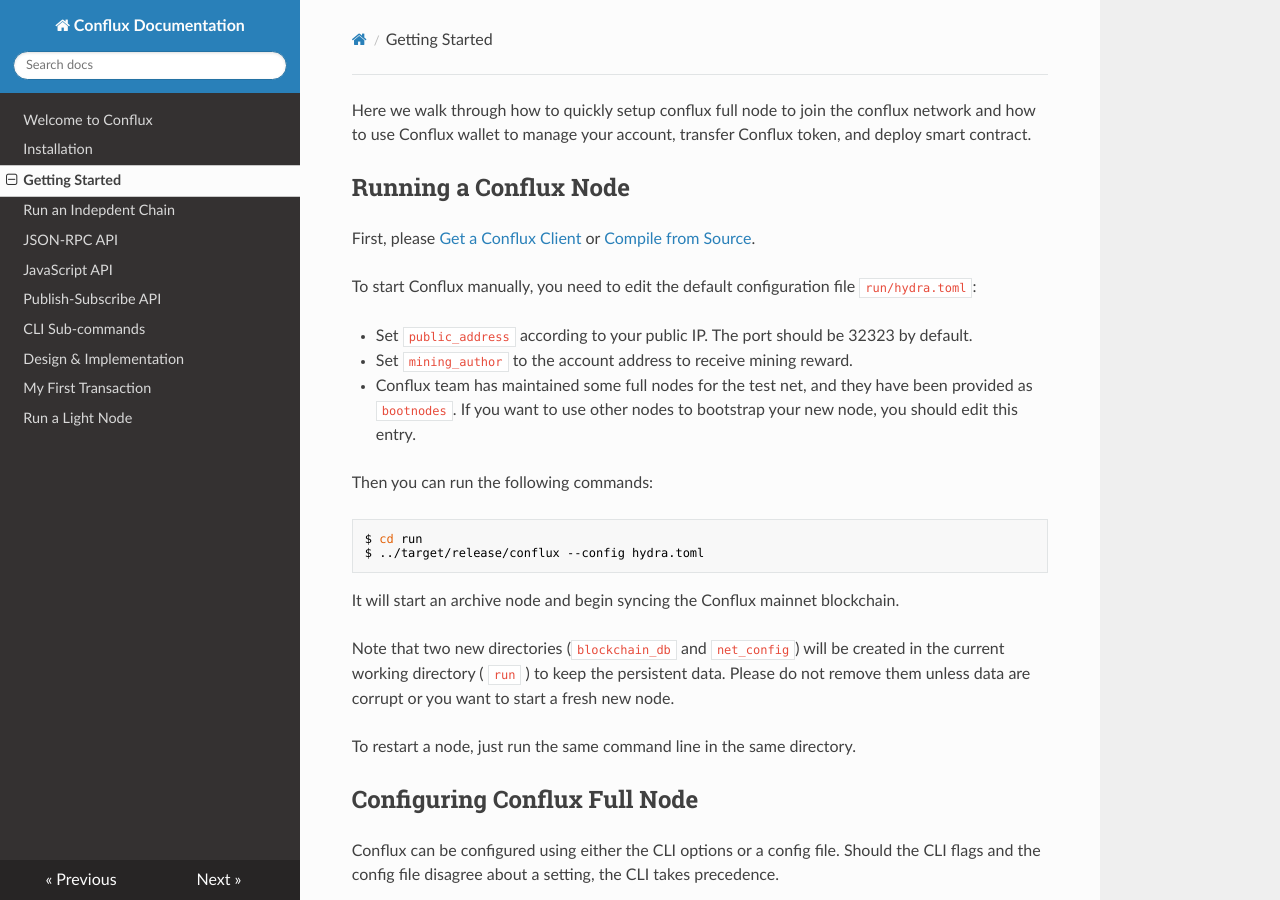
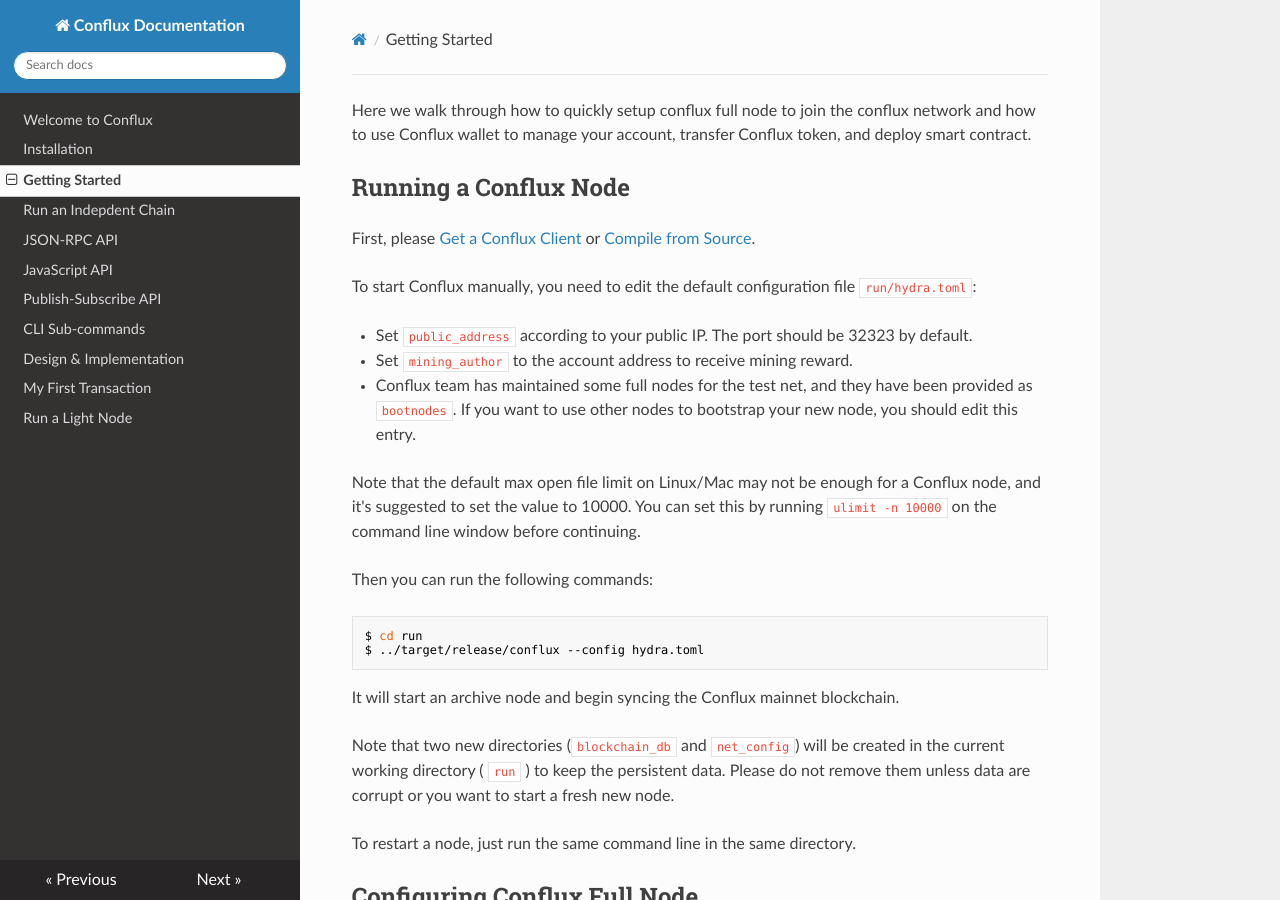
Before and after one commit to Conflux-Chain/conflux-doc, an MkDocs documentation site: the page built from docs/get_started.md, in a window 1280 px wide and 900 px high. Built offline with MkDocs 1.6.1, drawn with Linux system fonts in a browser that asks for light colours; nearby versions of some CDN libraries.

Commit message:
Update get_started.md

```diff
--- a/docs/get_started.md
+++ b/docs/get_started.md
@@ -20,6 +20,8 @@
 * Set `public_address` according to your public IP. The port should be 32323 by default.
 * Set `mining_author` to the account address to receive mining reward.
 * Conflux team has maintained some full nodes for the test net, and they have been provided as `bootnodes`. If you want to use other nodes to bootstrap your new node, you should edit this entry.
+
+Note that the default max open file limit on Linux/Mac may not be enough for a Conflux node, and it's suggested to set the value to 10000. You can set this by running `ulimit -n 10000` on the command line window before continuing.
 
 Then you can run the following commands:
 
```
